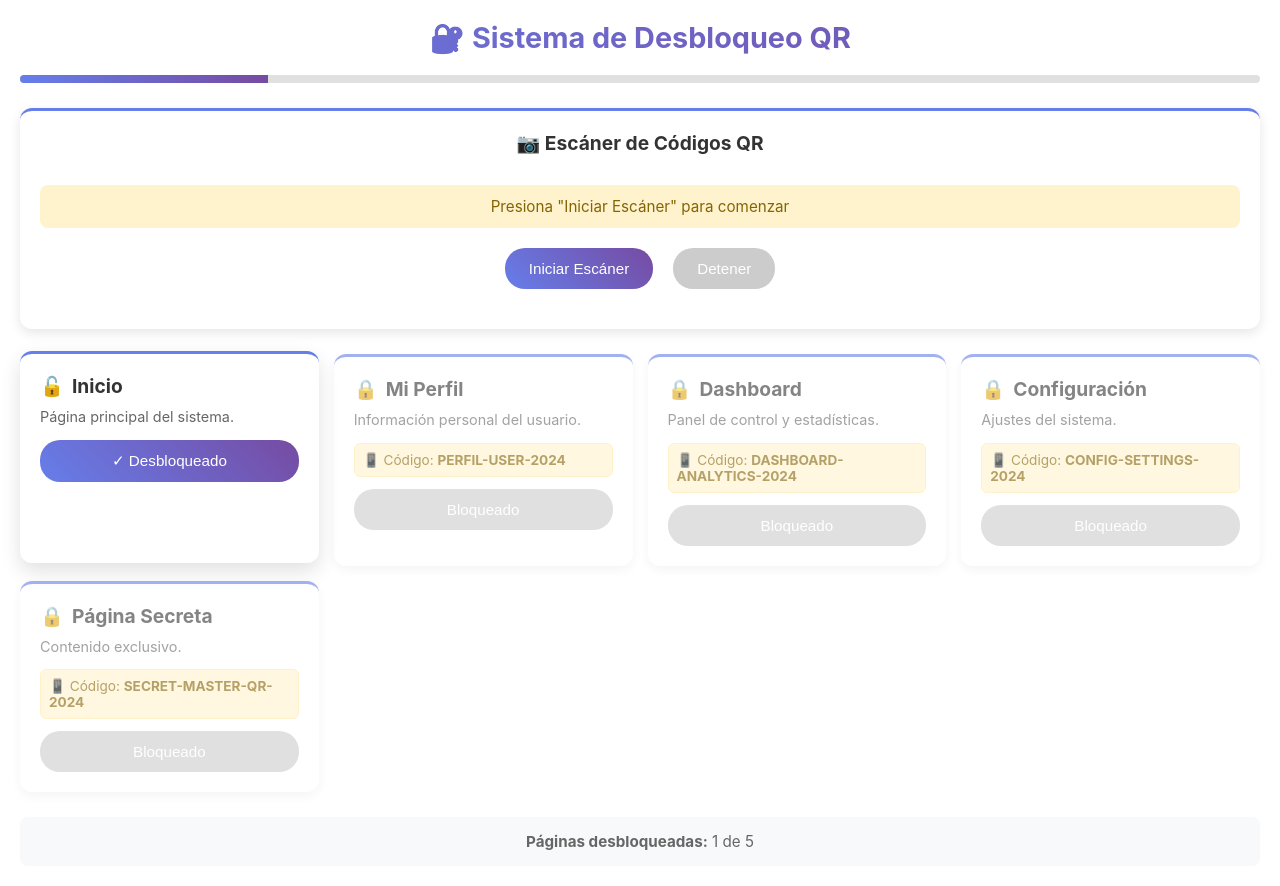
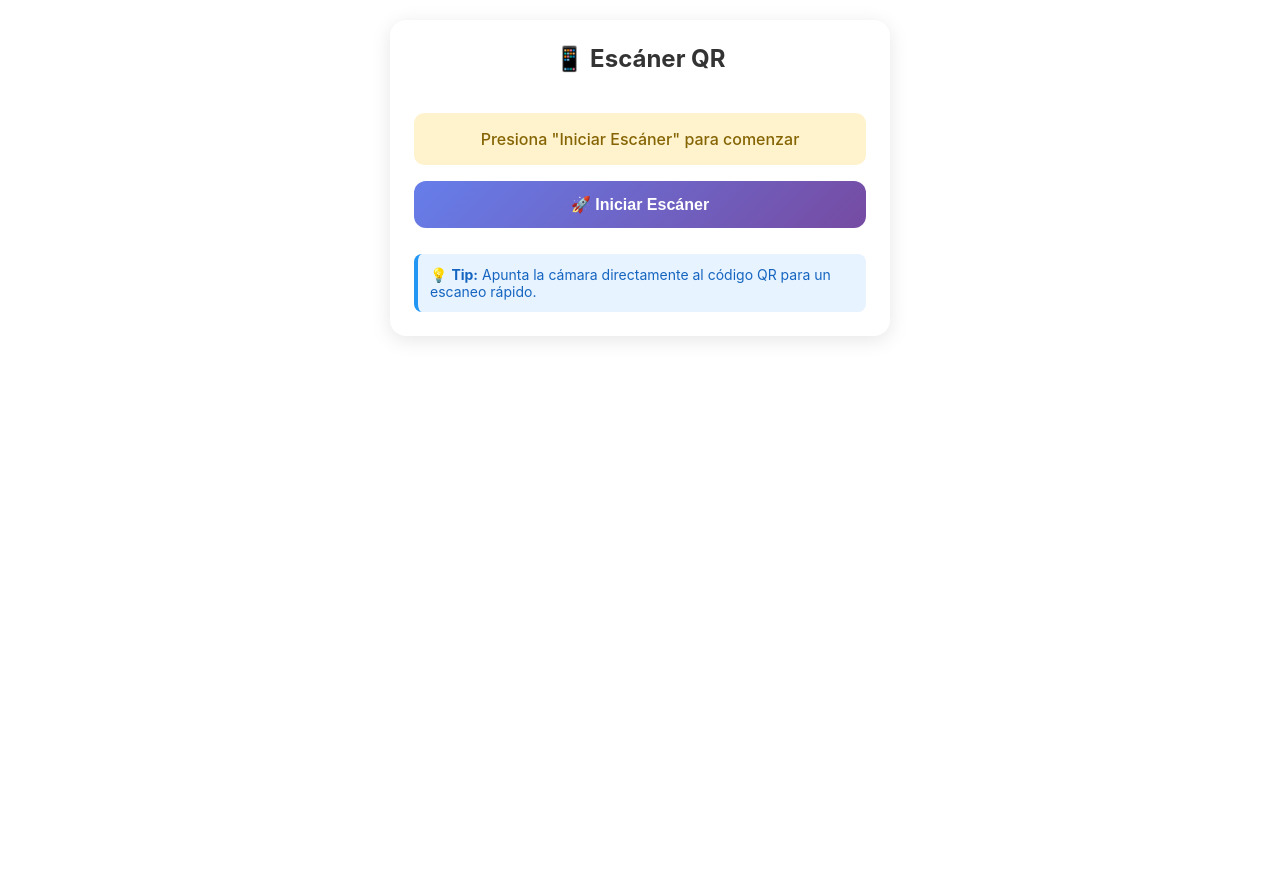
Before and after one commit to cantosdelhumedal/scanner_qr, a plain HTML site: page index.html in a window 1280 px wide. After the commit the page ends 800 px from the top, so only its background shows below. Drawn offline with Linux system fonts and the light colour scheme.

Commit message:
Update index.html

```diff
--- a/index.html
+++ b/index.html
@@ -3,7 +3,7 @@
 <head>
     <meta charset="UTF-8">
     <meta name="viewport" content="width=device-width, initial-scale=1.0">
-    <title>Sistema QR - Framer</title>
+    <title>QR Scanner</title>
     <style>
         * {
             margin: 0;
@@ -14,431 +14,284 @@
         body {
             font-family: -apple-system, BlinkMacSystemFont, 'Segoe UI', sans-serif;
             background: transparent;
-            padding: 0;
-            overflow-x: hidden;
-        }
-
-        .container {
-            max-width: 100%;
             padding: 20px;
         }
 
-        h1 {
+        .scanner-container {
+            max-width: 500px;
+            margin: 0 auto;
+            background: white;
+            border-radius: 16px;
+            padding: 24px;
+            box-shadow: 0 4px 20px rgba(0, 0, 0, 0.1);
+        }
+
+        h2 {
             text-align: center;
             color: #333;
             margin-bottom: 20px;
-            font-size: 1.8em;
-            background: linear-gradient(45deg, #667eea, #764ba2);
-            -webkit-background-clip: text;
-            -webkit-text-fill-color: transparent;
-        }
-
-        .progress-bar {
-            background: #e0e0e0;
-            height: 8px;
-            border-radius: 4px;
-            margin-bottom: 25px;
-            overflow: hidden;
-        }
-
-        .progress-fill {
-            background: linear-gradient(90deg, #667eea, #764ba2);
-            height: 100%;
-            width: 20%;
-            transition: width 0.5s ease;
-        }
-
-        .scanner-section {
-            background: #fff;
-            border-radius: 12px;
-            padding: 20px;
-            margin-bottom: 25px;
-            box-shadow: 0 4px 12px rgba(0, 0, 0, 0.1);
-            border-top: 3px solid #667eea;
-        }
-
-        .scanner-section h3 {
-            margin-bottom: 15px;
-            color: #333;
-            font-size: 1.2em;
-            text-align: center;
+            font-size: 1.5em;
         }
 
         #qr-reader {
-            max-width: 400px;
-            margin: 0 auto 15px;
-            border-radius: 8px;
+            border-radius: 12px;
             overflow: hidden;
+            margin-bottom: 20px;
         }
 
-        .scanner-status {
-            padding: 12px;
-            border-radius: 8px;
+        .status {
             text-align: center;
-            margin: 15px 0;
-            font-size: 0.95em;
+            padding: 16px;
+            border-radius: 10px;
+            margin-bottom: 16px;
+            font-weight: 500;
+            transition: all 0.3s ease;
         }
 
-        .scanner-status.waiting {
+        .status.waiting {
             background: #fff3cd;
             color: #856404;
         }
 
-        .scanner-status.scanning {
+        .status.scanning {
             background: #d1ecf1;
             color: #0c5460;
+            animation: pulse 2s infinite;
         }
 
-        .scanner-status.success {
+        .status.success {
             background: #d4edda;
             color: #155724;
         }
 
-        .scanner-status.error {
+        .status.error {
             background: #f8d7da;
             color: #721c24;
         }
 
-        .btn {
-            background: linear-gradient(45deg, #667eea, #764ba2);
-            color: white;
-            border: none;
-            padding: 12px 24px;
-            border-radius: 20px;
-            cursor: pointer;
-            font-size: 0.95em;
-            transition: all 0.3s ease;
-            margin: 5px;
+        @keyframes pulse {
+            0%, 100% { opacity: 1; }
+            50% { opacity: 0.7; }
         }
 
-        .btn:hover {
+        .btn {
+            width: 100%;
+            padding: 14px;
+            border: none;
+            border-radius: 12px;
+            font-size: 16px;
+            font-weight: 600;
+            cursor: pointer;
+            transition: all 0.3s ease;
+            margin-bottom: 10px;
+        }
+
+        .btn-primary {
+            background: linear-gradient(135deg, #667eea 0%, #764ba2 100%);
+            color: white;
+        }
+
+        .btn-primary:hover:not(:disabled) {
             transform: translateY(-2px);
-            box-shadow: 0 6px 16px rgba(102, 126, 234, 0.4);
+            box-shadow: 0 6px 20px rgba(102, 126, 234, 0.4);
+        }
+
+        .btn-secondary {
+            background: #6c757d;
+            color: white;
+        }
+
+        .btn-secondary:hover:not(:disabled) {
+            background: #5a6268;
         }
 
         .btn:disabled {
-            background: #ccc;
+            opacity: 0.5;
             cursor: not-allowed;
             transform: none;
         }
 
-        .btn-secondary {
-            background: #6c757d;
+        .info {
+            background: #e7f3ff;
+            border-left: 4px solid #2196f3;
+            padding: 12px;
+            border-radius: 8px;
+            margin-top: 16px;
+            font-size: 14px;
+            color: #1565c0;
         }
 
-        .btn-secondary:hover {
-            background: #5a6268;
+        .scanned-codes {
+            margin-top: 20px;
+            padding: 16px;
+            background: #f8f9fa;
+            border-radius: 10px;
         }
 
-        .pages-grid {
-            display: grid;
-            grid-template-columns: repeat(auto-fit, minmax(240px, 1fr));
-            gap: 15px;
-            margin-bottom: 25px;
+        .scanned-codes h3 {
+            font-size: 14px;
+            color: #666;
+            margin-bottom: 12px;
+            text-transform: uppercase;
+            letter-spacing: 0.5px;
         }
 
-        .page-card {
-            background: #fff;
-            border-radius: 12px;
-            padding: 20px;
-            box-shadow: 0 4px 12px rgba(0, 0, 0, 0.08);
-            transition: all 0.3s ease;
-            border-top: 3px solid #667eea;
-        }
-
-        .page-card.unlocked {
-            transform: translateY(-3px);
-            box-shadow: 0 8px 20px rgba(0, 0, 0, 0.12);
-        }
-
-        .page-card.locked {
-            opacity: 0.6;
-        }
-
-        .page-title {
-            font-size: 1.2em;
-            font-weight: bold;
-            color: #333;
-            margin-bottom: 8px;
+        .code-list {
             display: flex;
-            align-items: center;
+            flex-direction: column;
             gap: 8px;
         }
 
-        .page-description {
-            color: #666;
-            margin-bottom: 12px;
-            font-size: 0.9em;
-            line-height: 1.5;
-        }
-
-        .qr-code-required {
-            background: #fff3cd;
-            border: 1px solid #ffeaa7;
+        .code-item {
+            background: white;
+            padding: 10px;
             border-radius: 6px;
-            padding: 8px;
-            margin-bottom: 12px;
-            font-size: 0.85em;
-            color: #856404;
-        }
-
-        .stats {
-            text-align: center;
-            padding: 15px;
-            background: #f8f9fa;
-            border-radius: 8px;
-            color: #666;
-            font-size: 0.95em;
-        }
-
-        .notification {
-            position: fixed;
-            top: 20px;
-            right: 20px;
-            background: #28a745;
-            color: white;
-            padding: 12px 20px;
-            border-radius: 8px;
-            box-shadow: 0 4px 12px rgba(0, 0, 0, 0.2);
-            opacity: 0;
-            transform: translateX(100%);
-            transition: all 0.3s ease;
-            z-index: 1000;
-            max-width: 300px;
-        }
-
-        .notification.show {
-            opacity: 1;
-            transform: translateX(0);
-        }
-
-        .notification.error {
-            background: #dc3545;
-        }
-
-        .controls {
-            display: flex;
-            justify-content: center;
-            flex-wrap: wrap;
-            gap: 10px;
-            margin: 15px 0;
-        }
-
-        @media (max-width: 768px) {
-            .container {
-                padding: 15px;
-            }
-
-            h1 {
-                font-size: 1.5em;
-            }
-
-            .pages-grid {
-                grid-template-columns: 1fr;
-            }
+            font-family: 'Courier New', monospace;
+            font-size: 12px;
+            color: #28a745;
+            border: 1px solid #28a745;
         }
     </style>
 </head>
 <body>
-    <div class="container">
-        <h1>🔐 Sistema de Desbloqueo QR</h1>
+    <div class="scanner-container">
+        <h2>📱 Escáner QR</h2>
 
-        <div class="progress-bar">
-            <div class="progress-fill" id="progressFill"></div>
+        <div id="qr-reader"></div>
+
+        <div id="status" class="status waiting">
+            Presiona "Iniciar Escáner" para comenzar
         </div>
 
-        <!-- Scanner QR -->
-        <div class="scanner-section">
-            <h3>📷 Escáner de Códigos QR</h3>
-            <div id="qr-reader"></div>
-            <div id="scanner-status" class="scanner-status waiting">
-                Presiona "Iniciar Escáner" para comenzar
-            </div>
-            <div class="controls">
-                <button class="btn" id="start-scanner">Iniciar Escáner</button>
-                <button class="btn btn-secondary" id="stop-scanner" disabled>Detener</button>
-            </div>
+        <button id="start-btn" class="btn btn-primary">
+            🚀 Iniciar Escáner
+        </button>
+        <button id="stop-btn" class="btn btn-secondary" style="display: none;">
+            ⏹️ Detener Escáner
+        </button>
+
+        <div class="info">
+            💡 <strong>Tip:</strong> Apunta la cámara directamente al código QR para un escaneo rápido.
         </div>
 
-        <!-- Grid de páginas -->
-        <div class="pages-grid" id="pagesGrid"></div>
-
-        <div class="stats">
-            <p><strong>Páginas desbloqueadas:</strong> <span id="unlockedCount">1</span> de <span id="totalCount">5</span></p>
+        <div class="scanned-codes" id="scanned-section" style="display: none;">
+            <h3>✅ Códigos Escaneados</h3>
+            <div class="code-list" id="code-list"></div>
         </div>
     </div>
 
-    <!-- Notificación -->
-    <div id="notification" class="notification"></div>
-
-    <!-- Scripts -->
     <script src="https://cdnjs.cloudflare.com/ajax/libs/html5-qrcode/2.3.8/html5-qrcode.min.js"></script>
     <script>
-        const pages = [
-            {
-                id: 1,
-                title: "Inicio",
-                description: "Página principal del sistema.",
-                qrCode: "INICIO-2024",
-                unlocked: true
-            },
-            {
-                id: 2,
-                title: "Mi Perfil",
-                description: "Información personal del usuario.",
-                qrCode: "PERFIL-USER-2024",
-                unlocked: false
-            },
-            {
-                id: 3,
-                title: "Dashboard",
-                description: "Panel de control y estadísticas.",
-                qrCode: "DASHBOARD-ANALYTICS-2024",
-                unlocked: false
-            },
-            {
-                id: 4,
-                title: "Configuración",
-                description: "Ajustes del sistema.",
-                qrCode: "CONFIG-SETTINGS-2024",
-                unlocked: false
-            },
-            {
-                id: 5,
-                title: "Página Secreta",
-                description: "Contenido exclusivo.",
-                qrCode: "SECRET-MASTER-QR-2024",
-                unlocked: false
-            }
-        ];
+        let scanner = null;
+        let isScanning = false;
+        let scannedCodes = [];
 
-        let systemState = {
-            unlockedPages: [1],
-            qrScanner: null,
-            scannerRunning: false
-        };
+        const startBtn = document.getElementById('start-btn');
+        const stopBtn = document.getElementById('stop-btn');
+        const statusDiv = document.getElementById('status');
+        const scannedSection = document.getElementById('scanned-section');
+        const codeList = document.getElementById('code-list');
 
-        function initApp() {
-            renderPages();
-            updateProgress();
-            updateStats();
+        startBtn.onclick = startScanning;
+        stopBtn.onclick = stopScanning;
 
-            document.getElementById('start-scanner').onclick = startQRScanner;
-            document.getElementById('stop-scanner').onclick = stopQRScanner;
-        }
+        function startScanning() {
+            scanner = new Html5Qrcode("qr-reader");
 
-        function renderPages() {
-            const grid = document.getElementById('pagesGrid');
-            grid.innerHTML = '';
-
-            pages.forEach(page => {
-                const isUnlocked = systemState.unlockedPages.includes(page.id);
-
-                const pageCard = document.createElement('div');
-                pageCard.className = `page-card ${isUnlocked ? 'unlocked' : 'locked'}`;
-
-                pageCard.innerHTML = `
-                    <div class="page-title">
-                        <span>${isUnlocked ? '🔓' : '🔒'}</span>
-                        ${page.title}
-                    </div>
-                    <div class="page-description">${page.description}</div>
-                    ${!isUnlocked ? `
-                        <div class="qr-code-required">
-                            📱 Código: <strong>${page.qrCode}</strong>
-                        </div>
-                    ` : ''}
-                    <button class="btn" style="width: 100%; margin: 0;" ${!isUnlocked ? 'disabled' : ''}>
-                        ${isUnlocked ? '✓ Desbloqueado' : 'Bloqueado'}
-                    </button>
-                `;
-
-                grid.appendChild(pageCard);
+            scanner.start(
+                { facingMode: "environment" },
+                {
+                    fps: 10,
+                    qrbox: { width: 250, height: 250 },
+                    aspectRatio: 1.0
+                },
+                onScanSuccess,
+                onScanError
+            ).then(() => {
+                isScanning = true;
+                startBtn.style.display = 'none';
+                stopBtn.style.display = 'block';
+                updateStatus('scanning', '📷 Escaneando... Apunta al código QR');
+            }).catch(err => {
+                updateStatus('error', '❌ Error al acceder a la cámara: ' + err);
+                console.error(err);
             });
         }
 
-        function startQRScanner() {
-            if (systemState.scannerRunning) return;
-
-            systemState.qrScanner = new Html5Qrcode("qr-reader");
-
-            systemState.qrScanner.start(
-                { facingMode: "environment" },
-                { fps: 10, qrbox: { width: 250, height: 250 } },
-                onScanSuccess
-            ).then(() => {
-                systemState.scannerRunning = true;
-                document.getElementById('start-scanner').disabled = true;
-                document.getElementById('stop-scanner').disabled = false;
-                updateScannerStatus('scanning', '📷 Escaneando... Apunta al código QR');
-            }).catch(err => {
-                updateScannerStatus('error', '❌ Error: ' + err);
-            });
-        }
-
-        function stopQRScanner() {
-            if (!systemState.scannerRunning || !systemState.qrScanner) return;
-
-            systemState.qrScanner.stop().then(() => {
-                systemState.scannerRunning = false;
-                document.getElementById('start-scanner').disabled = false;
-                document.getElementById('stop-scanner').disabled = true;
-                updateScannerStatus('waiting', 'Escáner detenido');
-            });
-        }
-
-        function onScanSuccess(qrCode) {
-            const page = pages.find(p => p.qrCode === qrCode);
-
-            if (page && !systemState.unlockedPages.includes(page.id)) {
-                systemState.unlockedPages.push(page.id);
-                updateProgress();
-                updateStats();
-                renderPages();
-
-                updateScannerStatus('success', `✅ "${page.title}" desbloqueada!`);
-                showNotification(`🎉 Página desbloqueada!\n"${page.title}"`, 'success');
-
-            } else if (page) {
-                updateScannerStatus('waiting', '⚠️ Esta página ya está desbloqueada');
-            } else {
-                updateScannerStatus('error', '❌ Código QR no reconocido');
+        function stopScanning() {
+            if (scanner && isScanning) {
+                scanner.stop().then(() => {
+                    isScanning = false;
+                    startBtn.style.display = 'block';
+                    stopBtn.style.display = 'none';
+                    updateStatus('waiting', '⏸️ Escáner detenido. Presiona el botón para continuar.');
+                }).catch(err => {
+                    console.error(err);
+                });
             }
         }
 
-        function updateScannerStatus(type, message) {
-            const status = document.getElementById('scanner-status');
-            status.className = `scanner-status ${type}`;
-            status.textContent = message;
+        function onScanSuccess(decodedText, decodedResult) {
+            // Evitar escaneos duplicados consecutivos
+            if (scannedCodes[scannedCodes.length - 1] === decodedText) {
+                return;
+            }
+
+            scannedCodes.push(decodedText);
+            updateStatus('success', `✅ ¡Código detectado! ${decodedText}`);
+
+            // Agregar a la lista visual
+            addCodeToList(decodedText);
+
+            // ENVIAR MENSAJE A FRAMER
+            if (window.parent !== window) {
+                window.parent.postMessage({
+                    type: 'QR_CODE_SCANNED',
+                    code: decodedText,
+                    timestamp: Date.now()
+                }, '*');
+            }
+
+            // También enviar a window.top por si hay múltiples niveles de iframes
+            if (window.top !== window) {
+                window.top.postMessage({
+                    type: 'QR_CODE_SCANNED',
+                    code: decodedText,
+                    timestamp: Date.now()
+                }, '*');
+            }
+
+            // Volver a estado de escaneo después de 2 segundos
+            setTimeout(() => {
+                if (isScanning) {
+                    updateStatus('scanning', '📷 Escaneando... Busca el siguiente código');
+                }
+            }, 2000);
         }
 
-        function updateProgress() {
-            const progress = (systemState.unlockedPages.length / pages.length) * 100;
-            document.getElementById('progressFill').style.width = progress + '%';
+        function onScanError(errorMessage) {
+            // Ignorar errores normales de escaneo
         }
 
-        function updateStats() {
-            document.getElementById('unlockedCount').textContent = systemState.unlockedPages.length;
-            document.getElementById('totalCount').textContent = pages.length;
+        function updateStatus(type, message) {
+            statusDiv.className = `status ${type}`;
+            statusDiv.textContent = message;
         }
 
-        function showNotification(message, type = 'success') {
-            const notification = document.getElementById('notification');
-            notification.textContent = message;
-            notification.className = `notification ${type} show`;
-
-            setTimeout(() => {
-                notification.classList.remove('show');
-            }, 3000);
+        function addCodeToList(code) {
+            scannedSection.style.display = 'block';
+            const codeItem = document.createElement('div');
+            codeItem.className = 'code-item';
+            codeItem.textContent = code;
+            codeList.appendChild(codeItem);
         }
 
+        // Limpiar al cerrar
         window.addEventListener('beforeunload', () => {
-            if (systemState.qrScanner && systemState.scannerRunning) {
-                systemState.qrScanner.stop();
+            if (scanner && isScanning) {
+                scanner.stop();
             }
         });
-
-        window.onload = initApp;
     </script>
 </body>
 </html>
```
